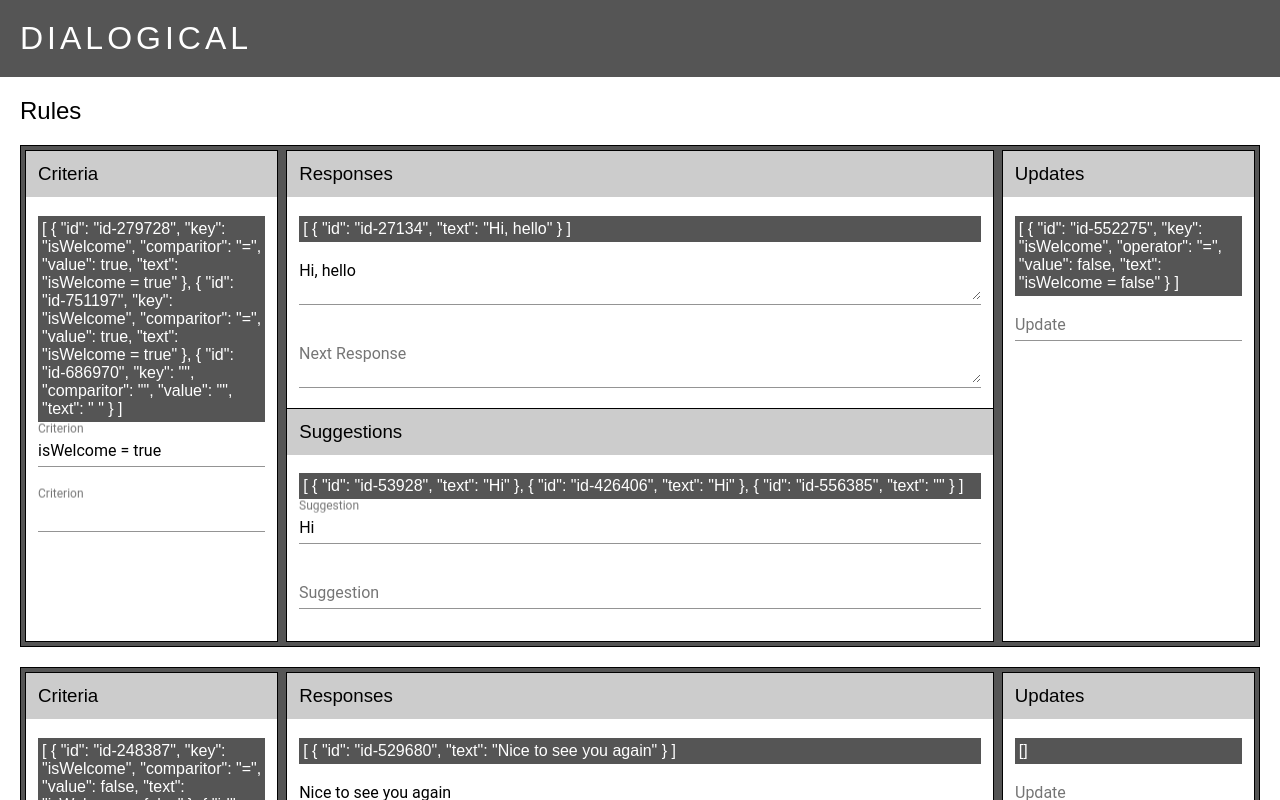
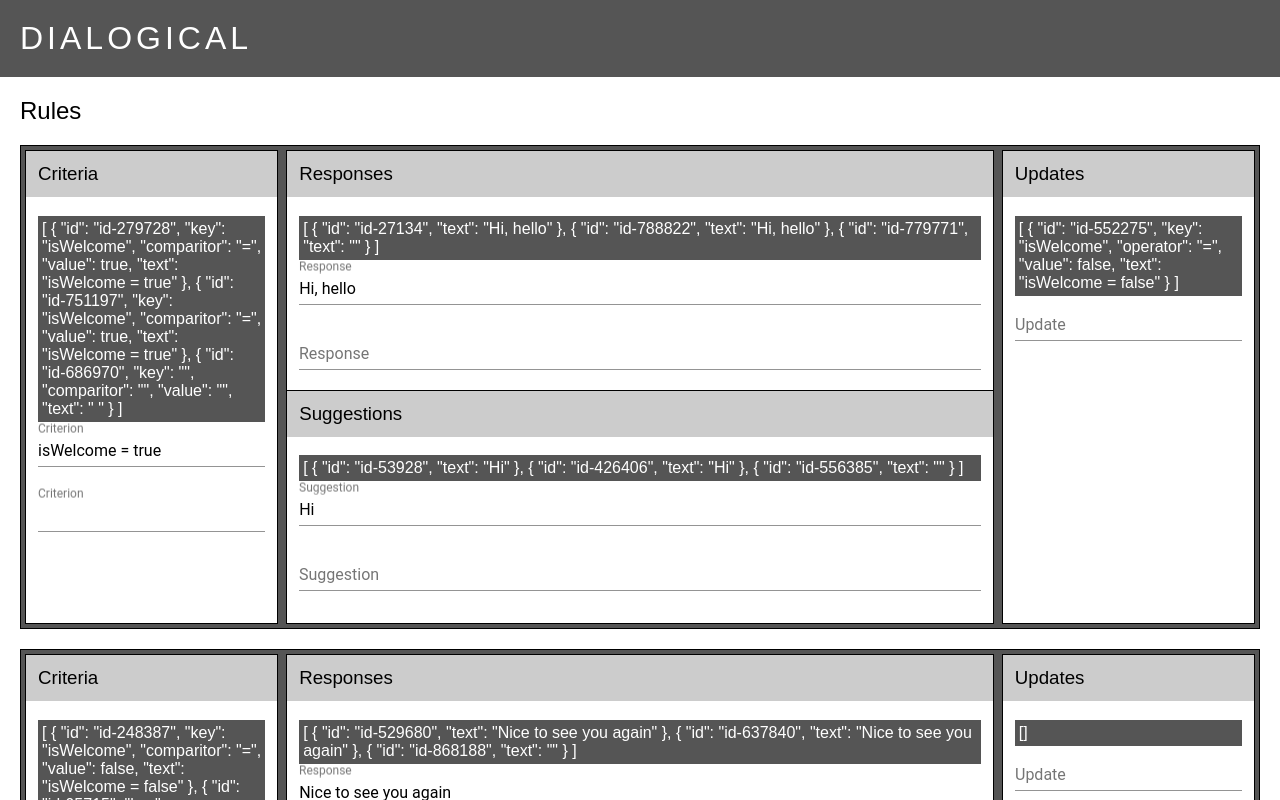
Before and after one commit to lucaswadedavis/dialogical, an Angular app: page /rules in a window 1280 px wide. Shown: the top 800 px of the page. Built offline with nearby package versions, Linux system fonts and the light colour scheme.

Commit message:
Make the Response form work

```diff
--- a/src/app/rule/rule.component.html
+++ b/src/app/rule/rule.component.html
@@ -18,22 +18,22 @@
 
 
   <div class="center-area">
+
+
     <h3>Responses</h3>
     <div class="debug">{{ rule.responses | json }}</div>
-    <mat-form-field class="full-width" *ngFor="let response of rule.responses">
-      <textarea matInput value="{{ response.text }}">
-      </textarea>
+    <mat-form-field
+      class="full-width"
+      formArrayName="responses"
+      *ngFor="let response of ruleFormGroup.get('responses').controls; let i = index;">
+      <div [formGroupName]="i">
+        <input matInput formControlName="text" placeholder="Response">
+      </div>
     </mat-form-field>
-    <div>
-      <mat-form-field  class="full-width">
-        <textarea matInput placeholder="Next Response"></textarea>
-      </mat-form-field>
-    </div>
 
 
     <h3 class="suggestions">Suggestions</h3>
     <div class="debug">{{ rule.suggestions | json }}</div>
-    <div>
     <mat-form-field
       class="full-width"
       formArrayName="suggestions"
@@ -42,7 +42,6 @@
         <input matInput formControlName="text" placeholder="Suggestion">
       </div>
     </mat-form-field>
-    </div>
 
 
   </div>
--- a/src/app/rule/rule.component.ts
+++ b/src/app/rule/rule.component.ts
@@ -23,23 +23,47 @@
   ngOnInit() {
     this.setupForm();
     this.onCriteriaChanges();
+    this.onResponseChanges();
     this.onSuggestionChanges();
   }
-  //////////////////////////////
+
   setupForm() {
+    const criteria = this.rule.criteria.map(criteria => {
+      return this.createCriterionFromJSON(criteria);
+    });
+    criteria.push(this.createCriterionFromString());
+    const responses = this.rule.responses.map(res => {
+      return this.createResponse(res.text);
+    });
+    responses.push(this.createResponse());
     const suggestions = this.rule.suggestions.map(sug => {
       return this.createSuggestion(sug.text);
     });
     suggestions.push(this.createSuggestion());
-    const criteria = this.rule.criteria.map(criteria => {
-      return this.createCriterionFromJSON(criteria);
-    });
-    criteria.push(this.createCriterionFromString());
     this.ruleFormGroup = this.formBuilder.group({
+      criteria: this.formBuilder.array(criteria),
+      responses: this.formBuilder.array(responses),
       suggestions: this.formBuilder.array(suggestions),
-      criteria: this.formBuilder.array(criteria),
     });
   }
+
+  //////////////////////////////
+  createResponse(text=""): FormGroup {
+    const response = this.rule.add.response(text);
+    return this.formBuilder.group(response);
+  }
+
+  onResponseChanges(): void {
+    const responses = this.ruleFormGroup.get('responses') as FormArray;
+    responses.valueChanges.subscribe((val) => {
+      const numberOfEmptyResponses = responses.value
+        .filter(res => !res.text).length;
+      if (numberOfEmptyResponses === 0) {
+        responses.push(this.createResponse());
+      }
+    });
+  }
+  ///////////////////////////////////////////
 
   //////////////////////////////
   createSuggestion(text=""): FormGroup {
```
Lines whose indentation alone changed are shown as unchanged.
